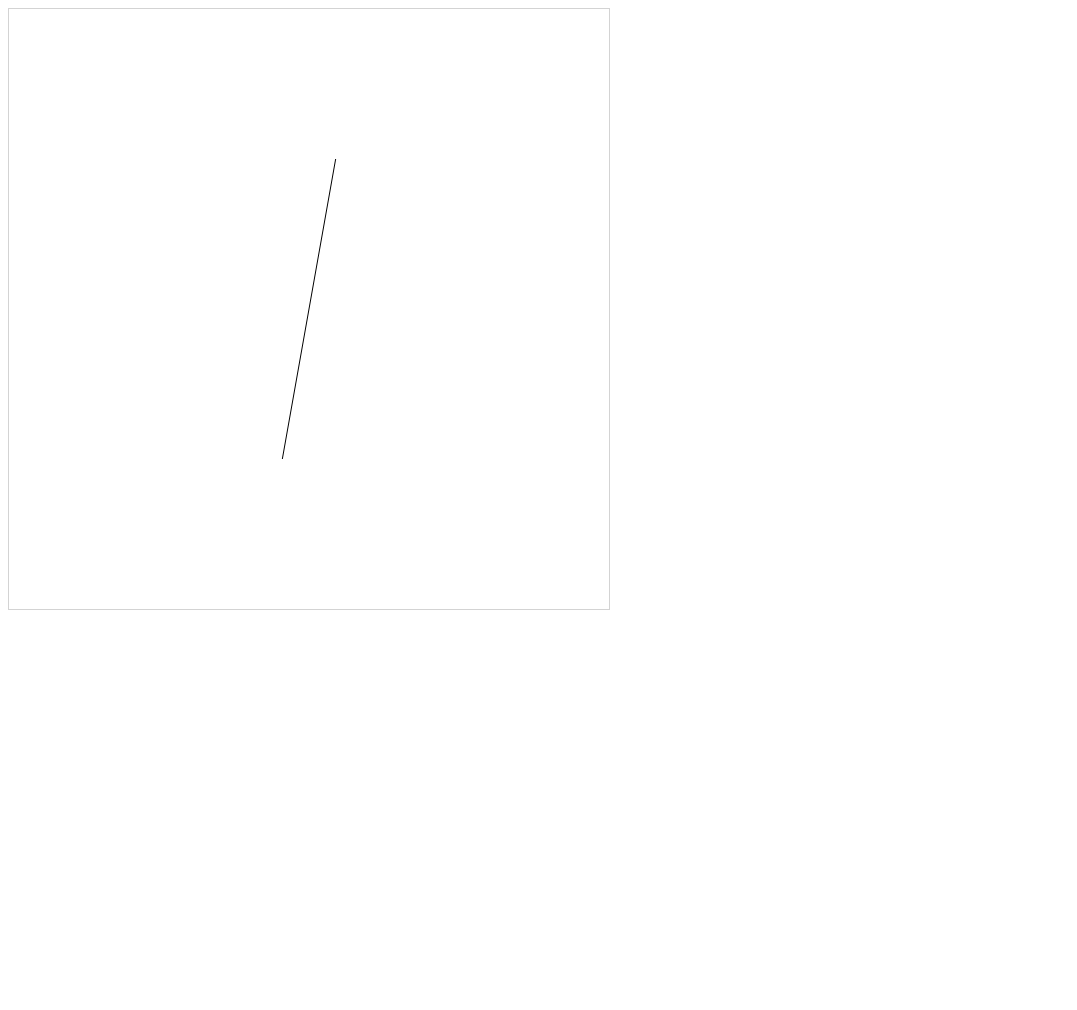
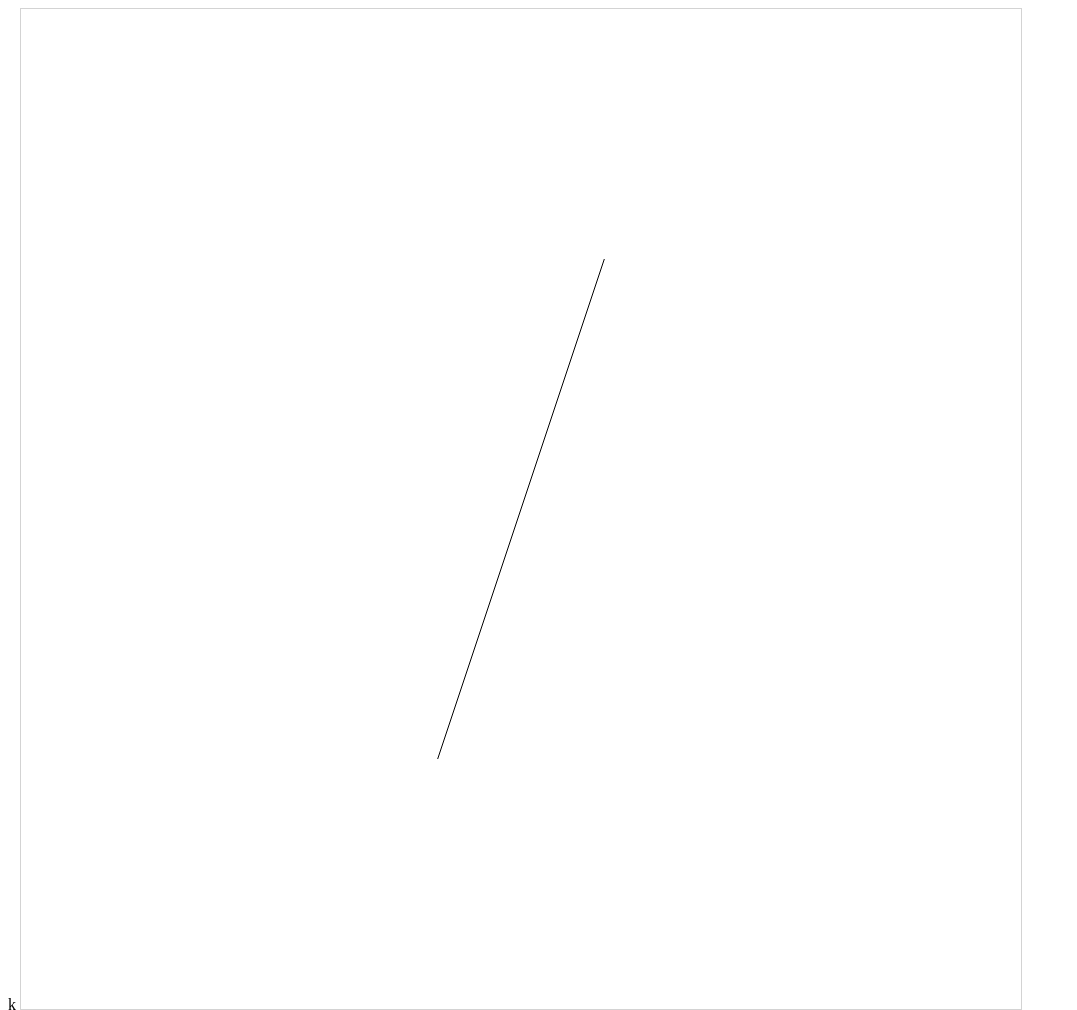
Before and after one commit to marks12/canvas, a plain HTML site: page index.html in a window 1280 px wide. Shown: the whole page, without its empty margins (0-1077 px from the left). Before the commit the page ends 800 px from the top, so only its background shows below. Drawn offline with Linux system fonts and the light colour scheme.

Commit message:
move line

```diff
--- a/index.html
+++ b/index.html
@@ -1,21 +1,21 @@
-<!DOCTYPE html>
+k<!DOCTYPE html>
 <html>
 <body>
 
-<canvas id="myCanvas" width="200" height="100" style="border:1px solid #d3d3d3;">
+<canvas id="myCanvas" style="border:1px solid #d3d3d3;">
 Your browser does not support the HTML5 canvas tag.</canvas>
 
 <script>
 var c = document.getElementById("myCanvas");
 var ctx = c.getContext("2d");
-var width = 300;
-var height = 300;
+var width = 500;
+var height = 500;
 c.setAttribute("width", width*2);
 c.setAttribute("height", height*2);
 line(ctx, 0);
 
-var seconds = 1;
-var step = (1000 / width) / seconds;
+var seconds = 7.5;
+var step = width / (seconds * 100);
 
 var startX = width / 2;
 var startY = height / 2;
@@ -47,7 +47,7 @@ function line(ctx, i) {
 
     setTimeout(()=>{
     	line(ctx, i+step);
-    }, step);
+    }, 10);
 }
 
 </script>
```
